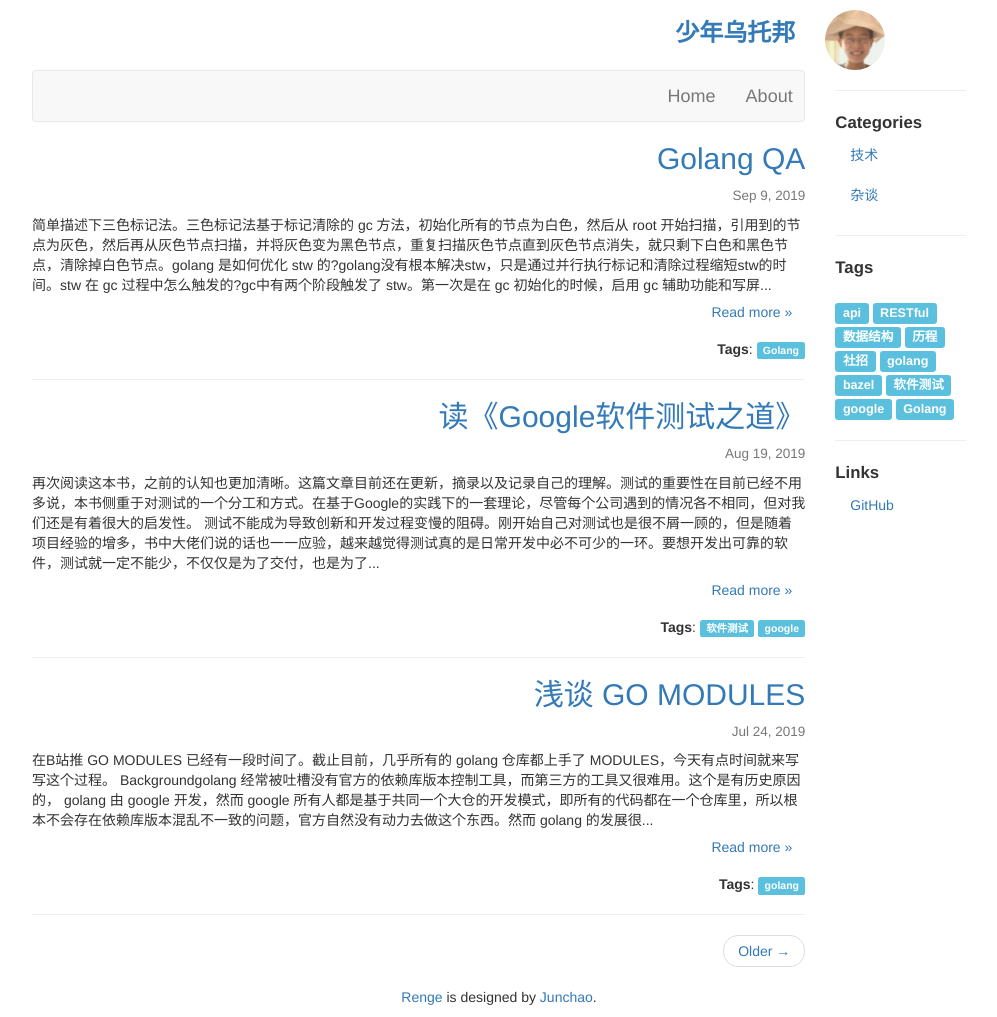
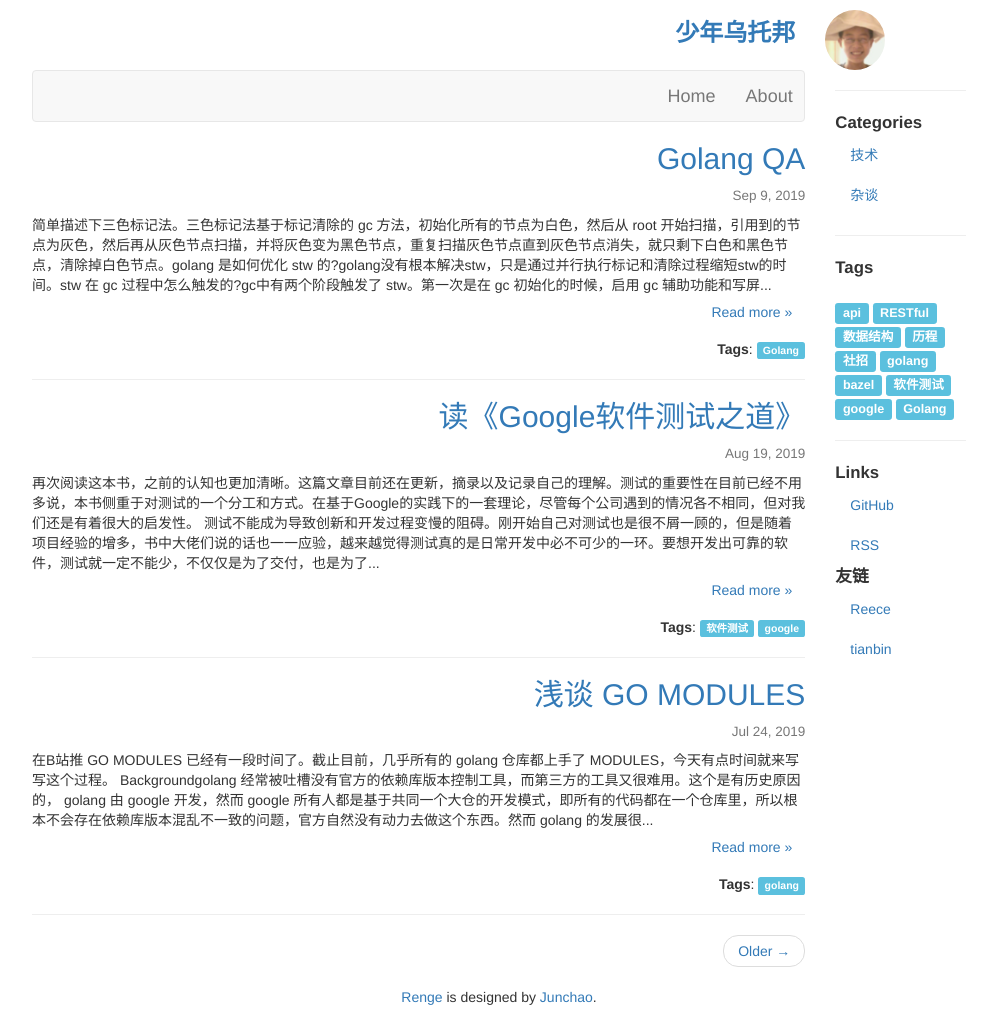
Before and after one commit to snxq/snxq.github.io, a Jekyll site: the page built from index.html, in a window 1280 px wide. Shown: the whole page, without its empty margins (141-1138 px from the left). Built offline with Jekyll 4.4.1, drawn with Linux system fonts in a browser that asks for light colours; the list of posts is cut into pages by our own code.

Commit message:
:beers: add links

```diff
--- a/_includes/sider.html
+++ b/_includes/sider.html
@@ -12,8 +12,13 @@
         <big><a class="label label-info" href="/tags/#{{ tag[0] }}">{{ tag[0] }}</a></big>
     {% endfor %}
     <hr>
-      <li class="nav-header"><big><b>Links</b></big></li>
 
+    <li class="nav-header"><big><b>Links</b></big></li>
     <li><a href="https://github.com/snxq">GitHub</a></li>
+    <li><a href="https://snxq.github.io/feed.xml">RSS</a></li>
+
+    <li class="nav-header"><big><b>友链</b></big></li>
+    <li><a href="http://javabin.cn/">Reece</a></li>
+    <li><a href="https://tianbin.org">tianbin</a></li>
   </ul>
 </div>
```
